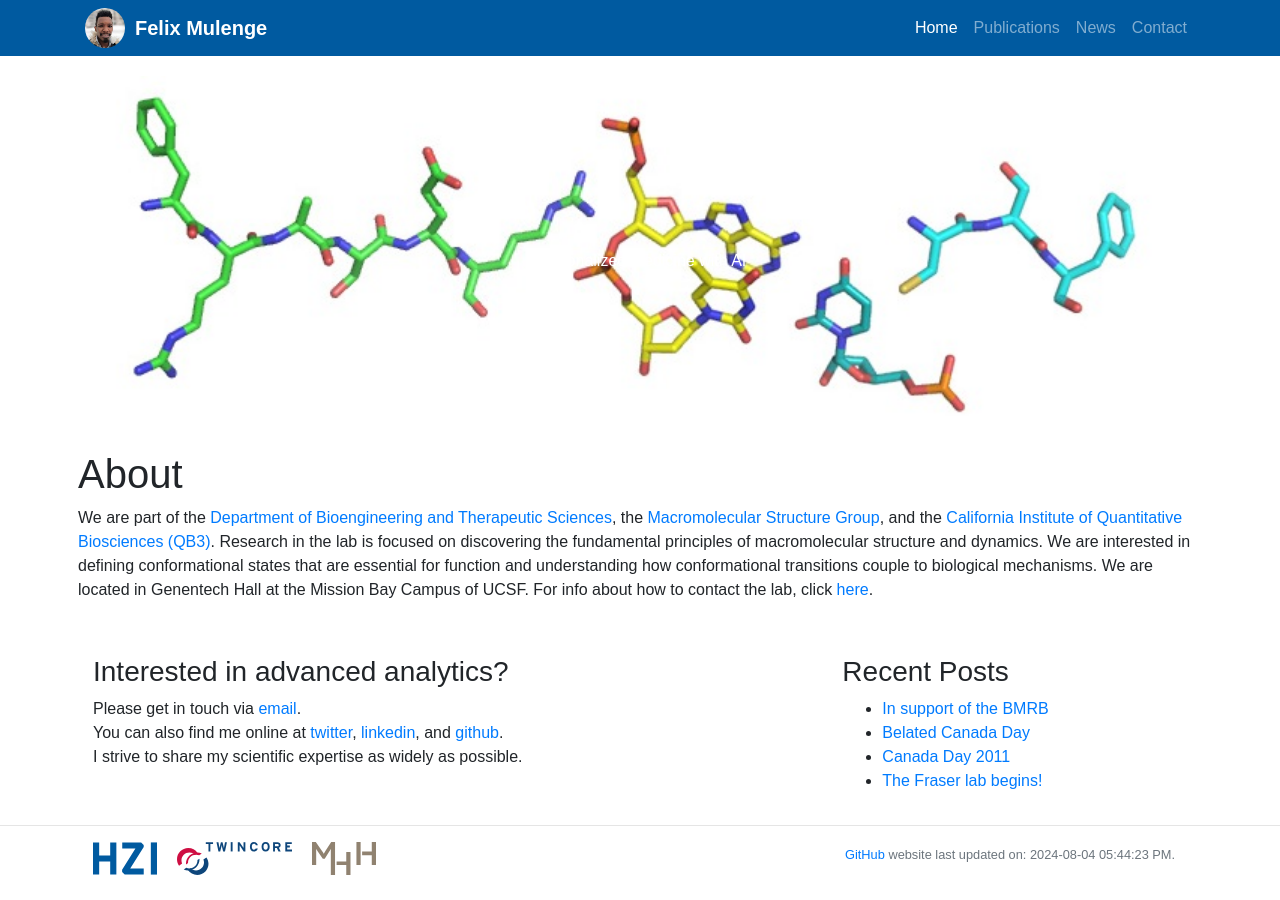
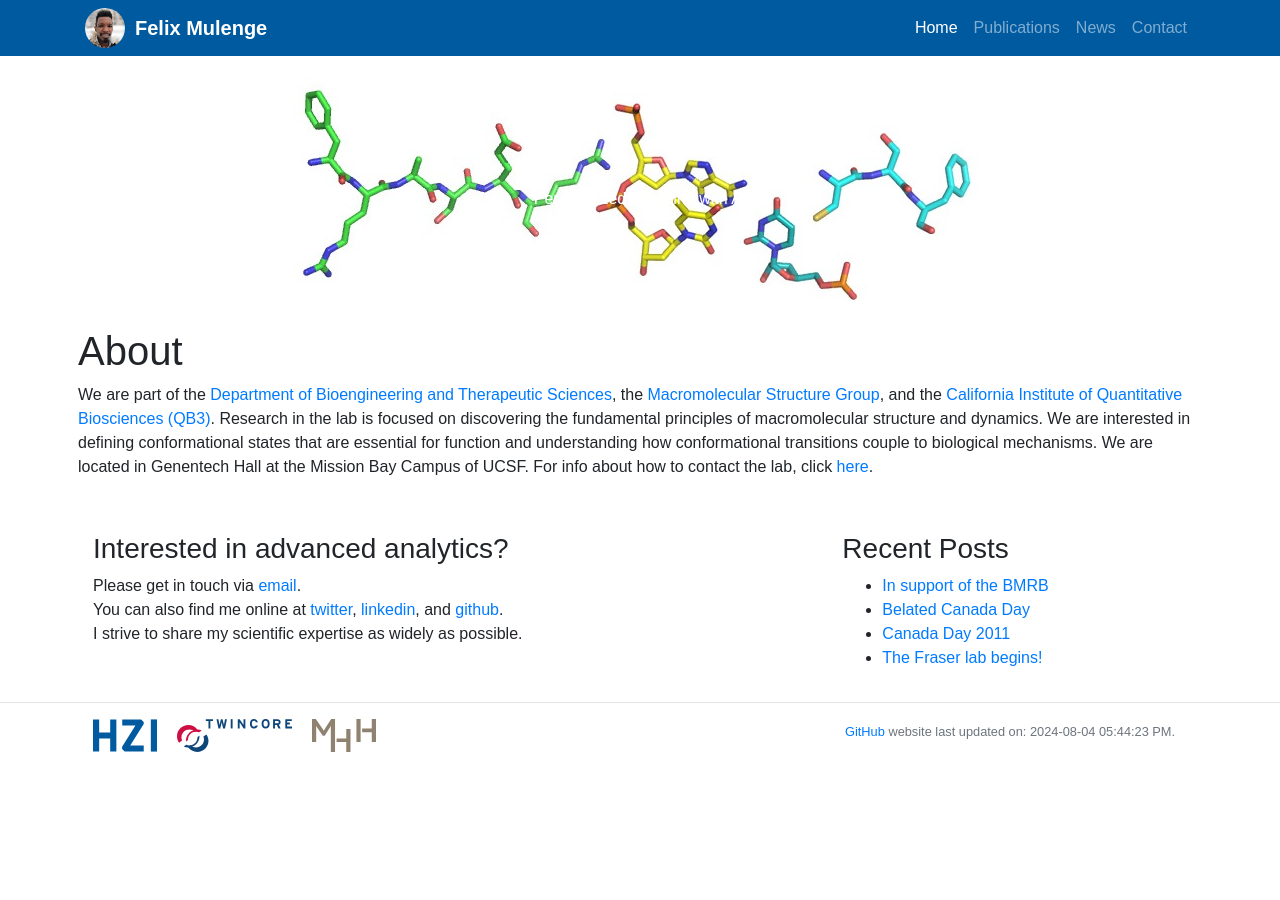
Before and after one commit to fmulenge/fmulenge.github.io, a Jekyll site: the page built from index.md, in a window 1280 px wide. Built offline with Jekyll 4.4.1, drawn with Linux system fonts in a browser that asks for light colours.

Commit message:
Update home.html

```diff
--- a/_layouts/home.html
+++ b/_layouts/home.html
@@ -2,7 +2,7 @@
 
 <div class="container px-2 max-width: 100%">
             <div class="image-with-text">
-                        <img style="width:100%;" src="/static/img/logo/jf_aa_logo.jpg" alt="">
+                        <img class="img-fluid mx-auto d-block" src="/static/img/logo/jf_aa_logo.jpg" alt="">
                         <div class="centered">Personalized Medicine with AI</div>
             </div>
     <div class="row">
```
